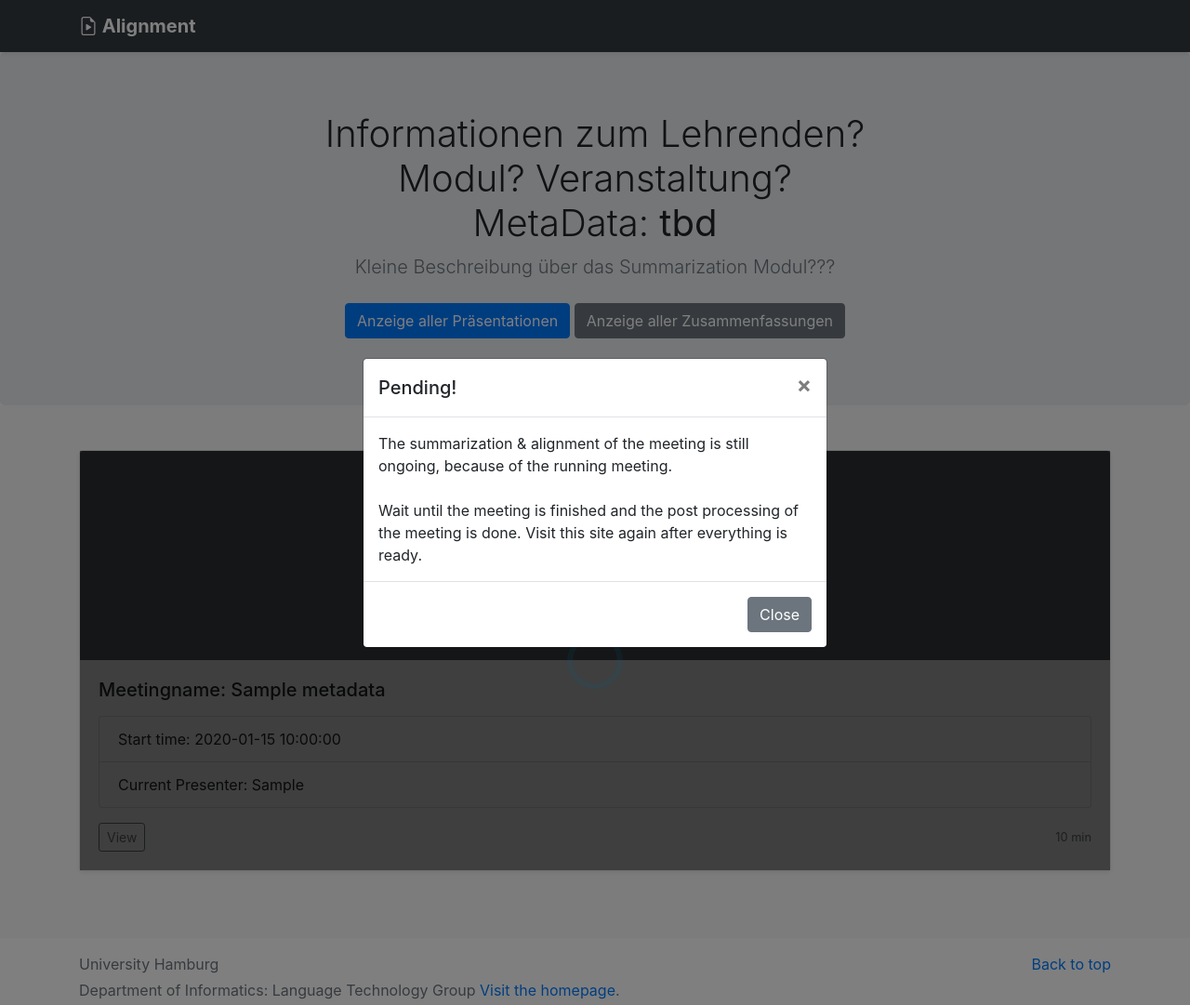
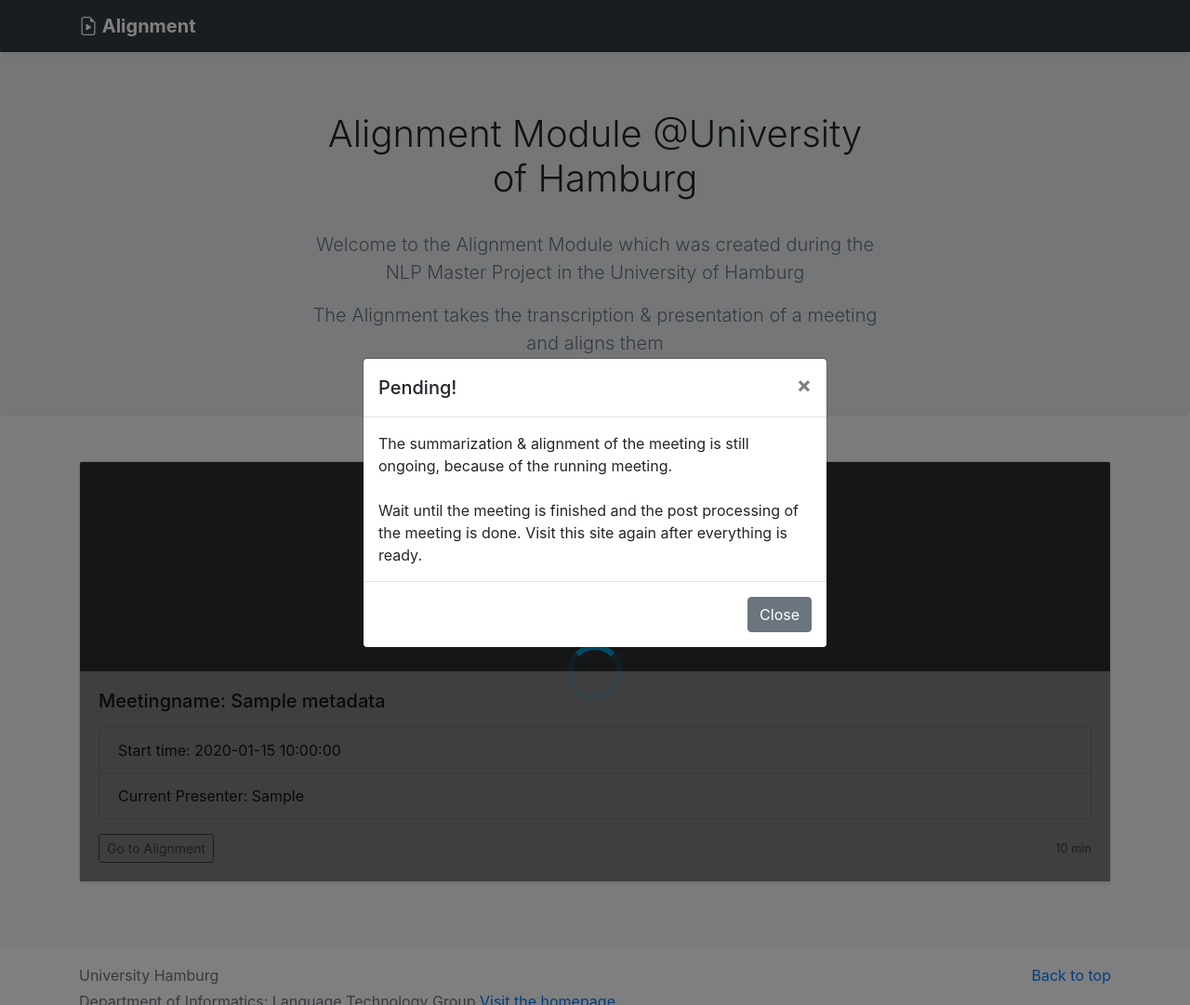
Before and after one commit to nghoa/bbb-summarizer, a Flask app: template app/templates/lecture.html in a window 1280 px wide. Shown: the whole page at 93% size. Run offline with Flask 2, Linux system fonts and the light colour scheme; the template is opened without the code that fills it: most values are stand-ins (such as "Sample title", 1, 10 or a date in 2020); data that the repository does not hold is empty; parts of the project's set-up code (start-up, migrations or seed data) failed here and were passed over; some libraries are stand-ins or nearby versions.

Commit message:
html modification

```diff
--- a/app/lectures/routes.py
+++ b/app/lectures/routes.py
@@ -84,6 +84,11 @@ def prepare_meeting_summary():
                                             <div class="spinner"></div>
                                         </div>
                                     </div>
+                                    <div class="btn-group">
+									    <a href="">
+                                            <button type="button" class="btn btn-sm btn-outline-secondary">Go to Alignment</button>
+                                        </a>
+								    </div>
                                 '''
     else:
         return  '''
@@ -91,6 +96,11 @@ def prepare_meeting_summary():
                     <div class="w-100 d-flex justify-content-center align-items-center">
                         <div class="spinner"></div>
                     </div>
+                </div>
+                <div class="btn-group">
+                    <a href="">
+                        <button type="button" class="btn btn-sm btn-outline-secondary">Go to Alignment</button>
+                    </a>
                 </div>
                 '''
 
@@ -105,9 +115,3 @@ def test_workplace():
         # align meeting
         alignment_done = start_alignment(internal_meeting_id)
         return 'Everything done'
-
-
-@lectures_blueprint.route('/lectures/workplace/test')
-def test_set():
-    internal_meeting_id = 'b43a5a9996343ef9dd85be452e4e59901e944642-123456311'
-    return 'hello world'
--- a/app/summarization/routes.py
+++ b/app/summarization/routes.py
@@ -5,15 +5,14 @@ import re
 
 from . import summarization_blueprint
 
-
-# TODO: redirect from lecture.html
 # Entrypoint to summarizationclear
 # get internal_meeting_id
 @summarization_blueprint.route('/summarization/data')
 def get_internal_meeting_id():
     internal_meeting_id = request.args.get('internalMeetingId')
     # Copy svgs for html serving
-    cp_presentation_svgs(internal_meeting_id)
+    # TODO:
+    # cp_presentation_svgs(internal_meeting_id)
     session['internal_meeting_id'] = internal_meeting_id
     return redirect(url_for('.serve_transcription', internalMeetingId=internal_meeting_id))
 
--- a/app/templates/lecture.html
+++ b/app/templates/lecture.html
@@ -25,12 +25,10 @@
 {% block content %}
 <section class="jumbotron text-center">
 	<div class="container">
-		<h1>Informationen zum Lehrenden? Modul? Veranstaltung? MetaData: <b>tbd</b></h1>
-		<p class="lead text-muted">Kleine Beschreibung über das Summarization Modul???</p>
-		<p>
-			<a href="#" class="btn btn-primary my-2">Anzeige aller Präsentationen</a>
-			<a href="#" class="btn btn-secondary my-2">Anzeige aller Zusammenfassungen</a>
-		</p>
+		<h1>Alignment Module @University of Hamburg</h1>
+		<br>
+		<p class="lead text-muted">Welcome to the Alignment Module which was created during the NLP Master Project in the University of Hamburg</p>
+		<p class="lead text-muted">The Alignment takes the transcription & presentation of a meeting and aligns them</p>
 	</div>
 </section>
 
@@ -43,9 +41,9 @@
 					<svg class="bd-placeholder-img card-img-top" width="100%" height="225"
 						xmlns="http://www.w3.org/2000/svg" preserveAspectRatio="xMidYMid slice" focusable="false"
 						role="img" aria-label="Placeholder: Thumbnail">
-						<title>Placeholder</title>
+						<title></title>
 						<rect width="100%" height="100%" fill="#55595c" /><text x="50%" y="50%" fill="#eceeef"
-							dy=".3em">PLaceholder</text>
+							dy=".3em"></text>
 					</svg>
 					<div class="card-body">
 						<h5 class="card-title">Meetingname: {{ metadata.conference_name }}</h5>
@@ -64,7 +62,7 @@
 									</div>
 								</div>
 								<div class="btn-group">
-									<button type="button" class="btn btn-sm btn-outline-secondary">View</button>
+									<button type="button" class="btn btn-sm btn-outline-secondary">Go to Alignment</button>
 								</div>
 							</div>
 							<small class="text-muted">{{ metadata.current_duration }} min</small>
```
